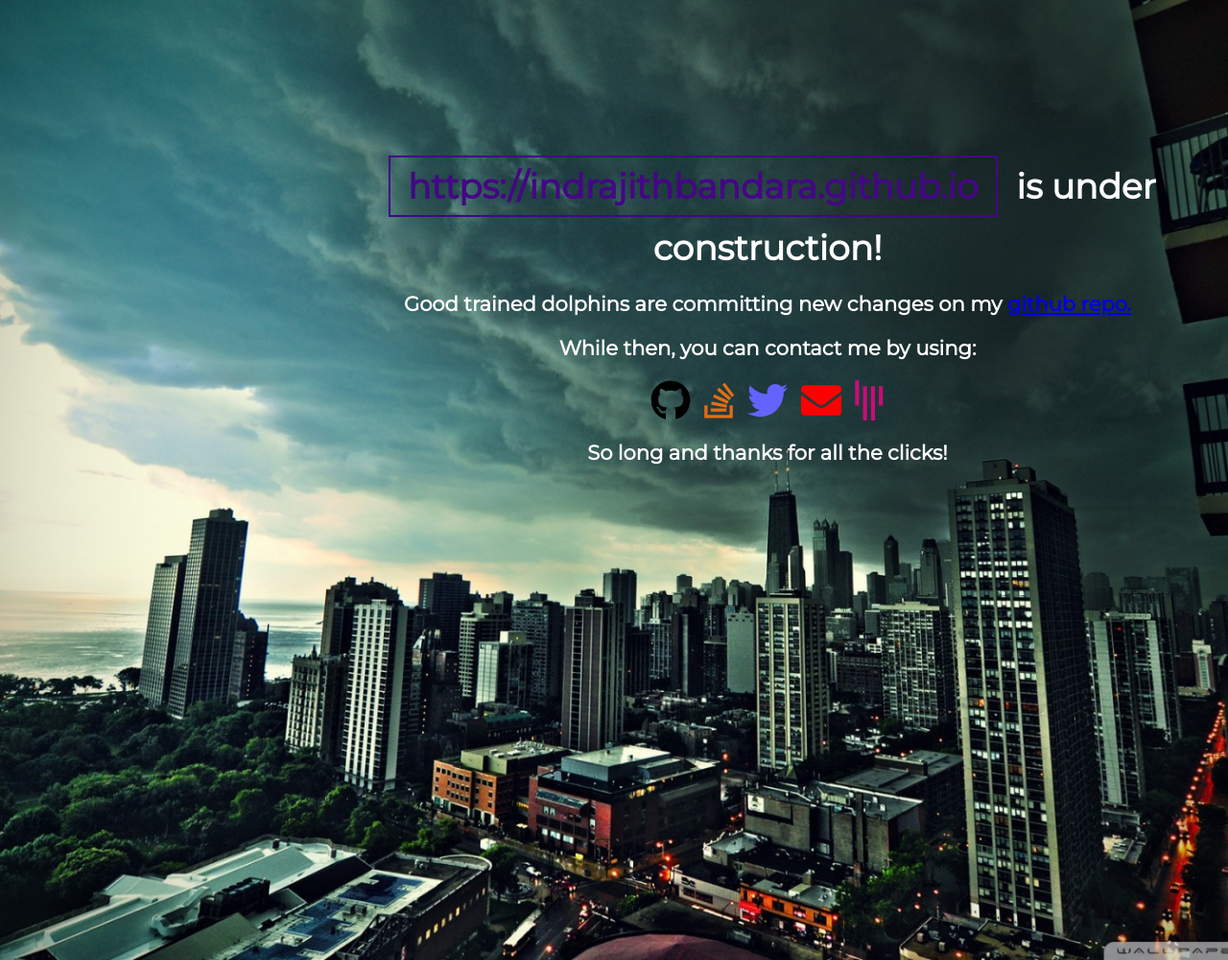
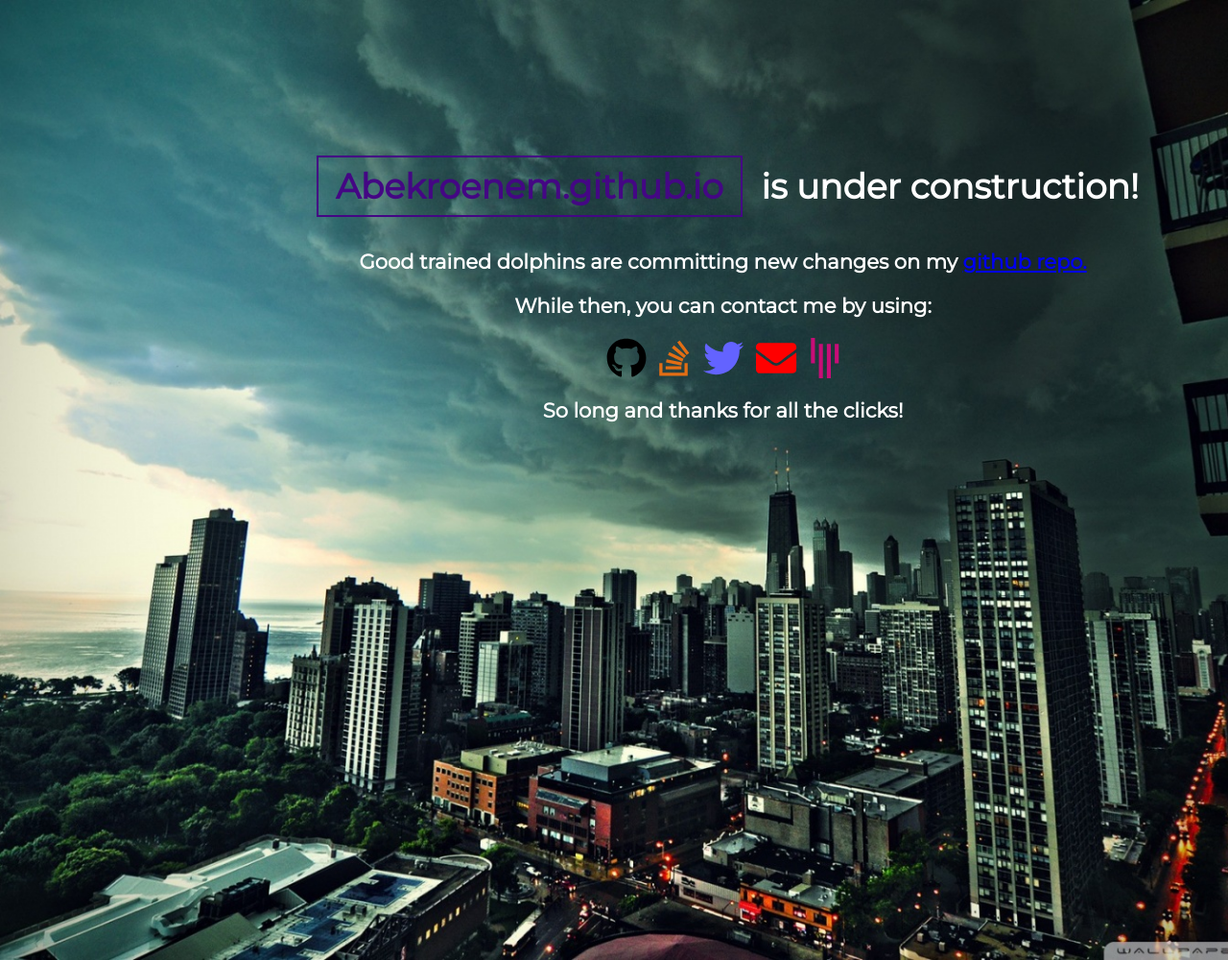
Before and after one commit to indrajithbandara/abekroenem.github.io, a Jekyll site: the page built from index.md, in a window 1280 px wide. Shown: the whole page at 96% size. Built offline with Jekyll 4.4.1, drawn with Linux system fonts in a browser that asks for light colours; nearby versions of some CDN libraries.

Commit message:
site name in landing

```diff
--- a/_layouts/default.html
+++ b/_layouts/default.html
@@ -20,7 +20,7 @@
     <div class="construction-bg">
       <div class="construction-message">
         <h1 class='construction-title'>
-          <button class='site-url'>{{ site.url | remove:'http://' }}</button> is under construction!</h1>
+          <button class='site-url'>Abekroenem.github.io</button> is under construction!</h1>
         </hr>
         <h3 class='construction-subtitle'>
           <p>Good trained dolphins are committing new changes on my
```
